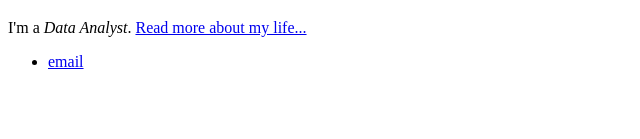
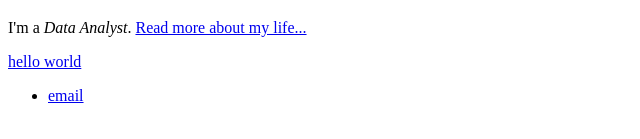
Before and after one commit to Karenwkh/karenwkh.github.io, a plain HTML site: page index.html in a window 1280 px wide. Shown: the part 149-288 px from the top of the page, 0-640 px from the left. Drawn offline with Linux system fonts and the light colour scheme.

Commit message:
Update index.html

```diff
--- a/index.html
+++ b/index.html
@@ -16,6 +16,7 @@
     		<div class="blurb">
         		<h1>Hi there, I'm Karen Wong!</h1>
 				<p>I'm a <em>Data Analyst</em>. <a href="/about">Read more about my life...</a></p>
+				<p><a href="helloworld.html">hello world</a></p>
     		</div><!-- /.blurb -->
 		</div><!-- /.container -->
 		<footer>
```
